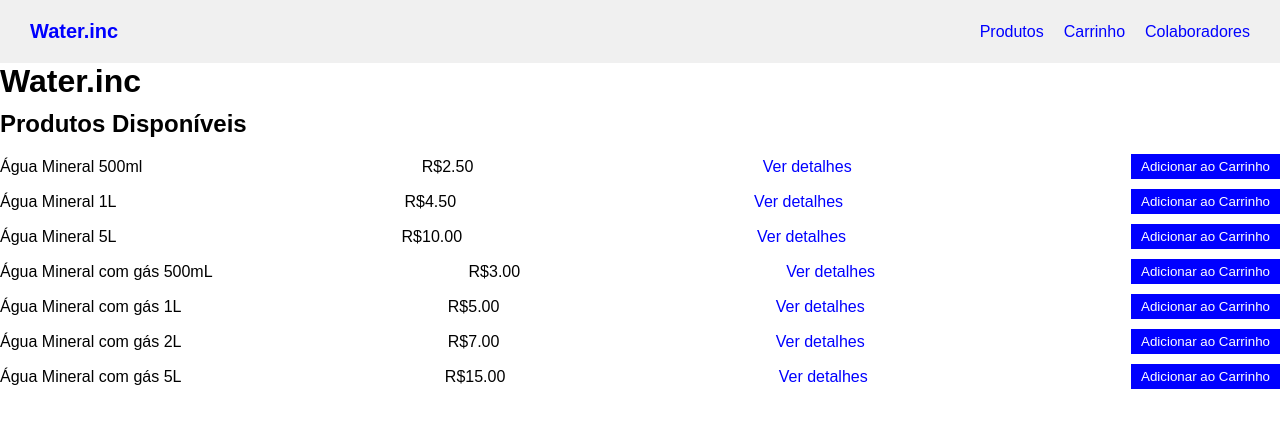
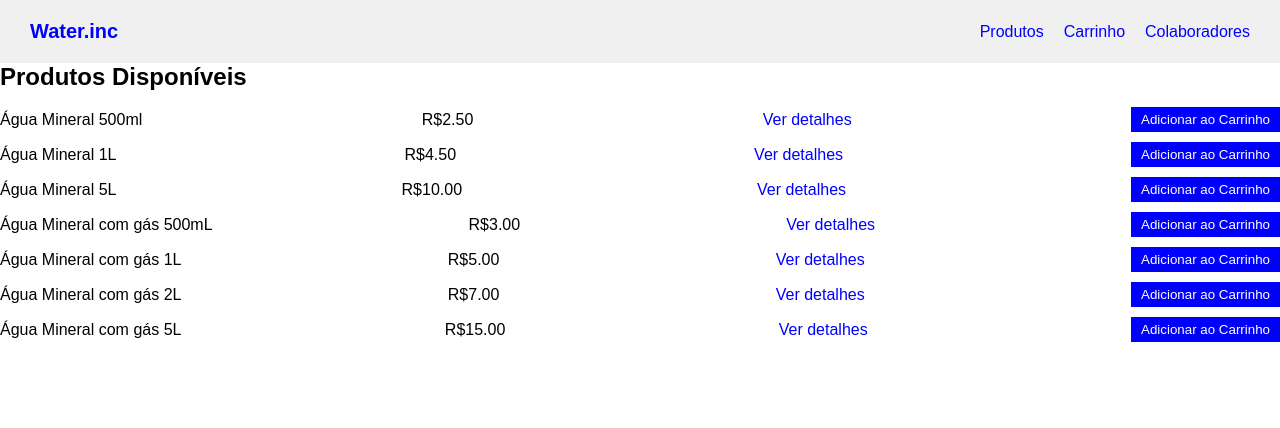
Before and after one commit to jcr04/ecommerce-agua-react, a React (Create React App) app: page / in a window 1280 px wide. Shown: the top 428 px of the page. Built offline with nearby package versions, Linux system fonts and the light colour scheme; data requests are answered from the project's data file.

Commit message:
adjusting

```diff
--- a/src/pages/Home.js
+++ b/src/pages/Home.js
@@ -28,7 +28,6 @@ const Home = ({ handleAddToCart }) => {
 
   return (
     <div>
-      <h1>Water.inc</h1>
       {products.length === 0 ? (
         <p>Carregando produtos...</p>
       ) : (
```
